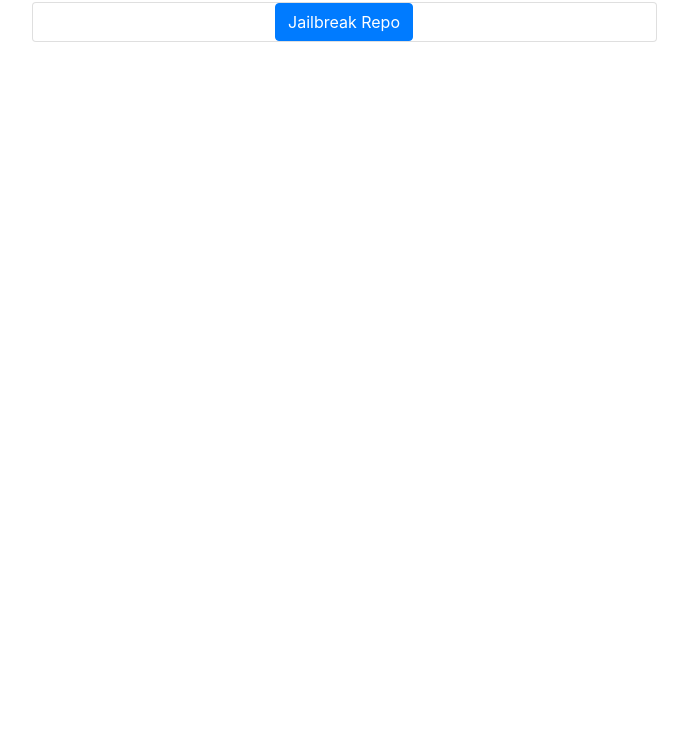
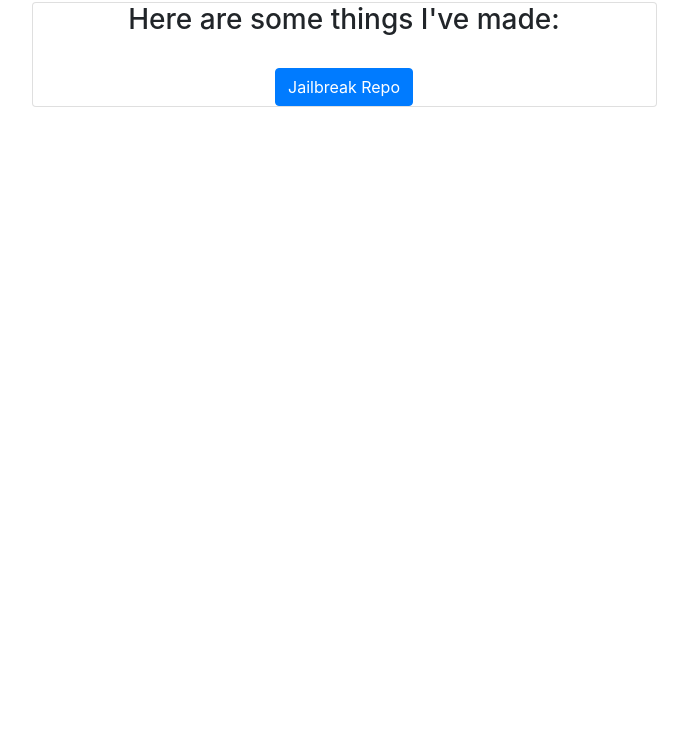
Before and after one commit to Guzzler829/guzzler829.github.io, a website: page index.html in a window 1280 px wide. Shown: the part 56-800 px from the top of the page, without its empty margins (296-984 px from the left). Drawn offline with nearby package versions, Linux system fonts and the light colour scheme.

Commit message:
Made html pages more elegant

```diff
--- a/index.html
+++ b/index.html
@@ -33,6 +33,8 @@
             </nav>
             <div class="card">
                 <center>
+                    <h3>Here are some things I've made:</h3>
+                    <br>
                     <form action="https://guzzler829.github.io/repo.html">
                         <button type="submit" class="btn btn-primary">Jailbreak Repo</button>
                     </form>
```
